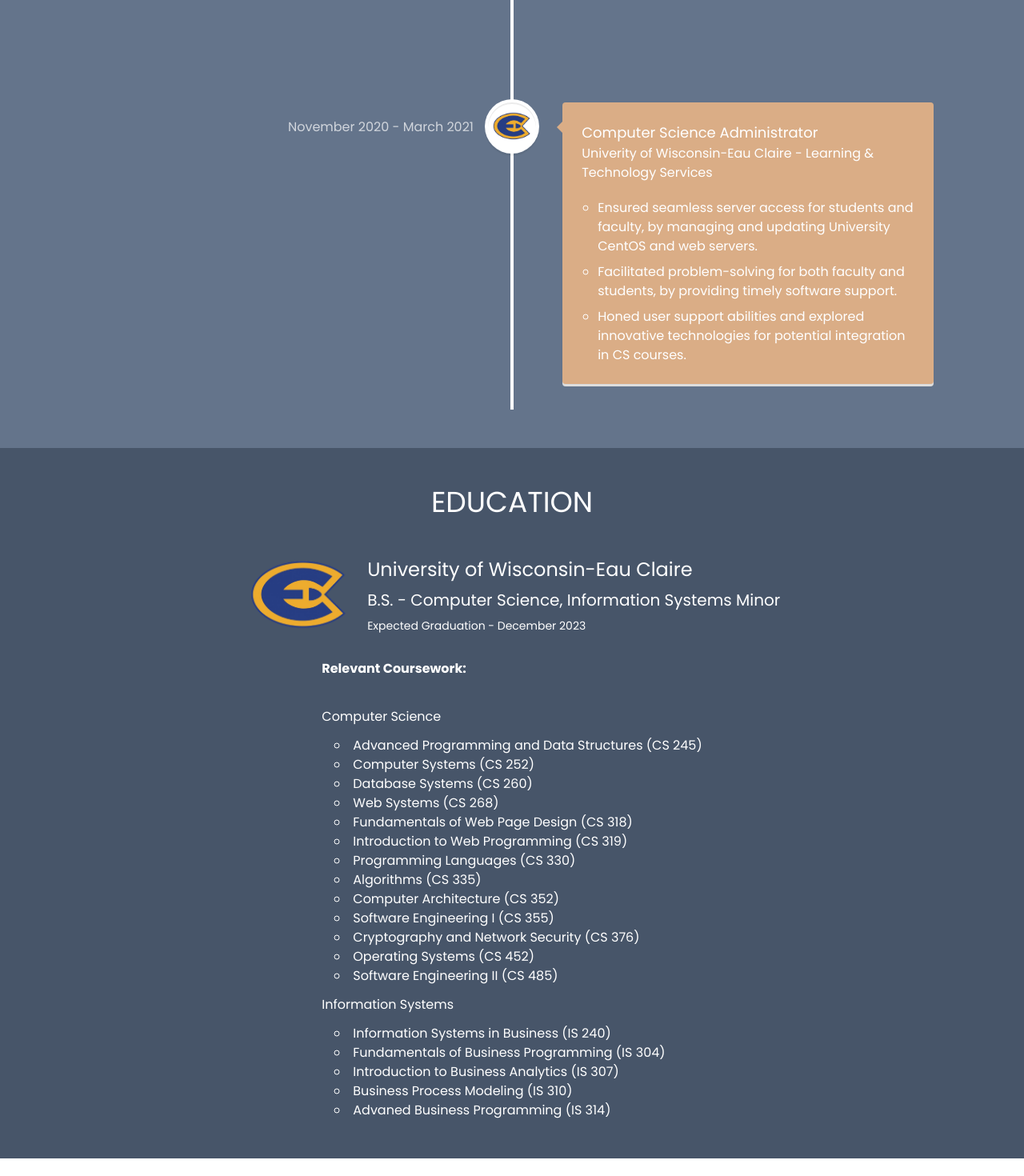
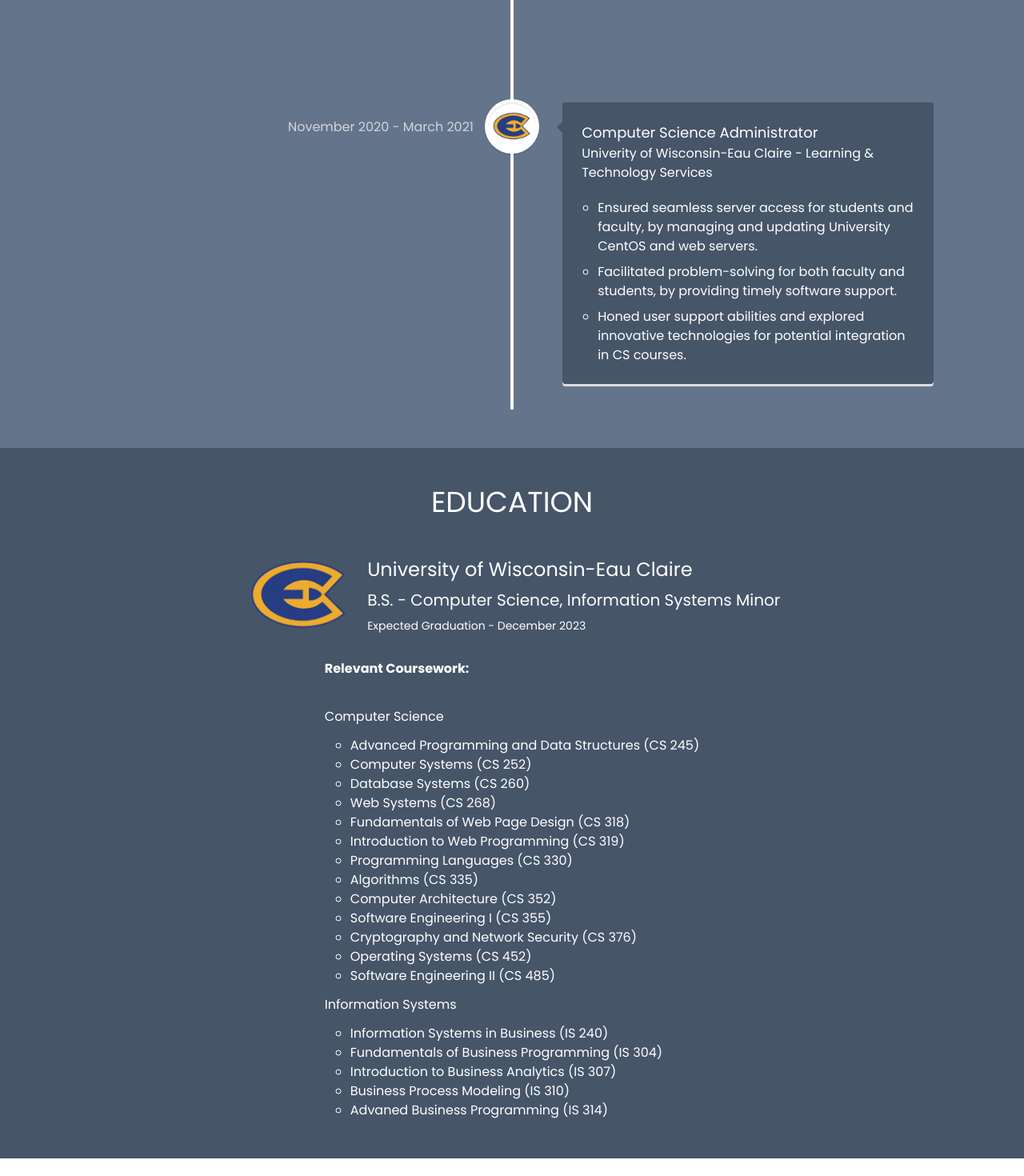
Before and after one commit to YouX24/youx.github.io, a React (Vite) app: page / in a window 1280 px wide. Shown: the part 1400-2870 px from the top of the page at 80% size. Built offline with nearby package versions, Linux system fonts and the light colour scheme.

Commit message:
updated style

```diff
--- a/src/components/Courses.jsx
+++ b/src/components/Courses.jsx
@@ -4,7 +4,7 @@
         <div className="flex flex-col flex-start text-white">
             <p className="my-6 font-bold text-sm sm:text-base">Relevant Coursework:</p>
             <p className="my-3 text-sm sm:text-base">Computer Science</p>
-            <ul className="list-[circle] list-inside pl-4 text-sm sm:text-base">
+            <ul className="list-[circle] pl-8 text-sm sm:text-base">
                 <li>Advanced Programming and Data Structures (CS 245)</li>
                 <li>Computer Systems (CS 252)</li>
                 <li>Database Systems (CS 260)</li>
@@ -20,7 +20,7 @@
                 <li>Software Engineering II (CS 485)</li>
             </ul>
             <p className="my-3 text-sm sm:text-base">Information Systems</p>
-            <ul className="list-[circle] list-[circle] list-inside pl-4 text-sm sm:text-base">
+            <ul className="list-[circle] pl-8 text-sm sm:text-base">
                 <li>Information Systems in Business (IS 240)</li>
                 <li>Fundamentals of Business Programming (IS 304)</li>
                 <li>Introduction to Business Analytics (IS 307)</li>
--- a/src/components/Experience.jsx
+++ b/src/components/Experience.jsx
@@ -12,8 +12,8 @@
                     <VerticalTimeline>
                         <VerticalTimelineElement
                             className="vertical-timeline-element--work"
-                            contentStyle={{ background: '#DAAD86', color: '#fff' }}
-                            contentArrowStyle={{ borderRight: '7px solid  #DAAD86' }}
+                            contentStyle={{ background: 'rgb(71 85 105)', color: '#fff' }}
+                            contentArrowStyle={{ borderRight: '7px solid  rgb(71 85 105)' }}
                             date="June 2023 - August 2023"
                             iconStyle={{ background: '#fff', color: '#fff' }}
                             icon={
@@ -32,8 +32,8 @@
                         </VerticalTimelineElement>
                         <VerticalTimelineElement
                             className="vertical-timeline-element--work"
-                            contentStyle={{ background: '#DAAD86', color: '#fff' }}
-                            contentArrowStyle={{ borderRight: '7px solid  #DAAD86' }}
+                            contentStyle={{ background: 'rgb(71 85 105)', color: '#fff' }}
+                            contentArrowStyle={{ borderRight: '7px solid  rgb(71 85 105)' }}
                             date="November 2020 - March 2021"
                             iconStyle={{ background: '#fff', color: '#fff' }}
                             icon={
```
